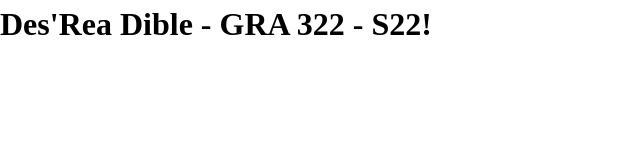
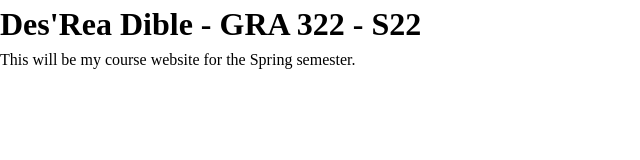
Before and after one commit to ddible-asu/gra322-s22, a plain HTML site: page index.html in a window 1280 px wide. Shown: the whole page, without its empty margins (0-640 px from the left). Drawn offline with Linux system fonts and the light colour scheme.

Commit message:
Add paragraph

```diff
--- a/index.html
+++ b/index.html
@@ -16,7 +16,8 @@
 
 <body>
   <!-- Add your content here -->
-  <h1>Des'Rea Dible - GRA 322 - S22!</h1>
+  <h1>Des'Rea Dible - GRA 322 - S22</h1>
+  <p>This will be my course website for the Spring semester.</p>
 
   <!-- Load Scripts -->
   <script src="js/scripts.js"></script>
```
